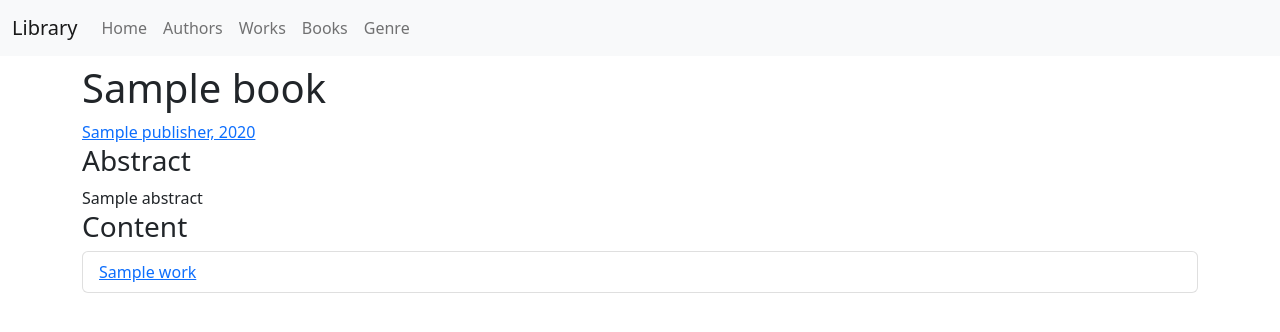
After one commit to Walter-Kovacs/otus_library-django, a Django app: template library/books/templates/book/details.html in a window 1280 px wide. The commit adds this page. Shown: the top 332 px of the page. Run offline with Django 4.2, Linux system fonts and the light colour scheme; the template is opened without the code that fills it: most values are stand-ins (such as "Sample title", 1, 10 or a date in 2020).

Commit message:
Book views

```diff
--- /dev/null
+++ b/library/books/templates/book/details.html
@@ -0,0 +1,26 @@
+{% extends 'base.html' %}
+
+{% block page_title %}
+  {{ book.title }}
+{% endblock %}
+
+{% block content %}
+  <div class="h1">{{ book.title }}</div>
+  <div>
+    <a href="{# url 'publisher-details' pk=book.publisher.pk #}">
+      {{ book.publisher.name }}, {{ book.publishing_year }}
+    </a>
+  </div>
+
+  <div class="h3">Abstract</div>
+  <div>{{ book.abstract }}</div>
+
+  <div class="h3">Content</div>
+  <ul class="list-group">
+    {% for work in book.works.all %}
+      <li class="list-group-item">
+        <a href="{% url 'work-details' pk=work.pk %}">{{ work.title }}</a>
+      </li>
+    {% endfor %}
+  </ul>
+{% endblock %}
--- a/library/books/templates/work/details.html
+++ b/library/books/templates/work/details.html
@@ -18,7 +18,7 @@
   <ul class="list-group">
     {% for book in work.book_set.all %}
       <li class="list-group-item">
-        <a href="{#% url 'book-details' pk=book.pk %#}">
+        <a href="{% url 'book-details' pk=book.pk %}">
           {{ book.title }} ({{ book.publisher.name }}, {{ book.publishing_year }})
         </a>
       </li>
--- a/library/books/views/__init__.py
+++ b/library/books/views/__init__.py
@@ -2,3 +2,4 @@ from .welcome import welcome
 from . import genre
 from . import work
 from . import author
+from . import book
--- a/library/library/urls.py
+++ b/library/library/urls.py
@@ -30,5 +30,8 @@ urlpatterns = [
     path('author/', views.author.AuthorListView.as_view(), name='author-list'),
     path('author/<int:pk>', views.author.AuthorDetailView.as_view(), name='author-details'),
 
+    path('book/', views.book.BookListView.as_view(), name='book-list'),
+    path('book/<int:pk>', views.book.BookDetailView.as_view(), name='book-details'),
+
     path('admin/', admin.site.urls),
 ]
--- a/library/templates/base.html
+++ b/library/templates/base.html
@@ -43,6 +43,9 @@
                         <a class="nav-link" aria-current="page" href="{% url 'work-list' %}">Works</a>
                     </li>
                     <li class="nav-item">
+                        <a class="nav-link" aria-current="page" href="{% url 'book-list' %}">Books</a>
+                    </li>
+                    <li class="nav-item">
                         <a class="nav-link" aria-current="page" href="{% url 'genre-list' %}">Genre</a>
                     </li>
                 </ul>
```
Also changed, not shown: library/books/templates/book/list.html (added, +18 -0 lines), library/books/views/book.py (added, +18 -0 lines).
